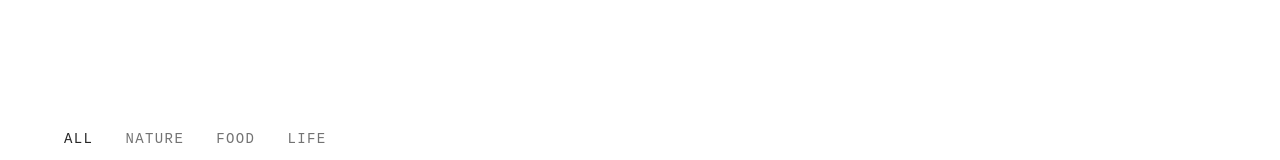
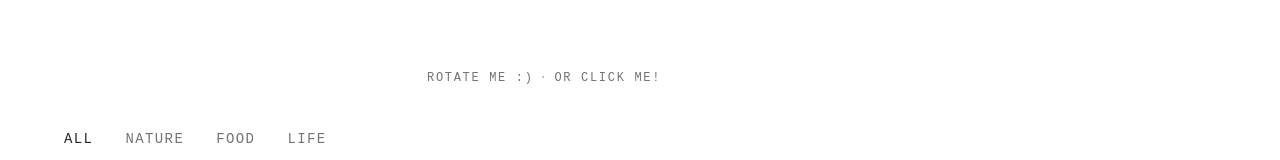
Before and after one commit to oliviaktran/uxportfolio, a Next.js app: page /playground in a window 1280 px wide. Shown: the part 736-896 px from the top of the page. Built offline with nearby package versions, Linux system fonts and the light colour scheme; a web font is replaced by a local one.

Commit message:
Add delayed plain-text hint for playground carousel tilt
Made-with: Cursor

```diff
--- a/app/globals.css
+++ b/app/globals.css
@@ -1077,6 +1077,25 @@ button.about-folder-tab-side:hover {
   }
 }
 
+@keyframes playground-hint-in {
+  from {
+    opacity: 0;
+    transform: translateY(6px);
+  }
+  to {
+    opacity: 1;
+    transform: translateY(0);
+  }
+}
+
+.playground-hint-pop {
+  animation: playground-hint-in 0.45s cubic-bezier(0.22, 1, 0.36, 1) both;
+}
+
+.playground-hint-pop--static {
+  animation: none;
+}
+
 .playground-featured-preview {
   transform-origin: top right;
   animation: playground-featured-in 0.38s cubic-bezier(0.22, 1, 0.36, 1) both;
--- a/components/EllipsePhotoGallery.tsx
+++ b/components/EllipsePhotoGallery.tsx
@@ -29,6 +29,9 @@ const MAX_TILT_Y = 56;
 const DEFAULT_TILT_X = 14;
 /** Below this (px) from pointer-down we treat as a tap, not a tilt drag */
 const DRAG_THRESHOLD_PX = 10;
+
+/** Delay before nudging visitors about tilt / tap (ms) */
+const PLAYGROUND_HINT_DELAY_MS = 3500;
 
 type Props = {
   images: string[];
@@ -97,6 +100,21 @@ export function EllipsePhotoGallery({
 
   const reducedMotion = usePrefersReducedMotion();
   const [isGrabbing, setIsGrabbing] = useState(false);
+  const [playgroundHintVisible, setPlaygroundHintVisible] = useState(false);
+  const playgroundHintTimeoutRef = useRef<ReturnType<typeof setTimeout> | null>(
+    null,
+  );
+  const playgroundHintDismissedRef = useRef(false);
+
+  const dismissPlaygroundHint = useCallback(() => {
+    if (playgroundHintDismissedRef.current) return;
+    playgroundHintDismissedRef.current = true;
+    if (playgroundHintTimeoutRef.current) {
+      clearTimeout(playgroundHintTimeoutRef.current);
+      playgroundHintTimeoutRef.current = null;
+    }
+    setPlaygroundHintVisible(false);
+  }, []);
 
   const resyncSlotBillboards = useCallback(
     (axisTiltX: number, axisTiltY: number, billboard: boolean) => {
@@ -145,6 +163,31 @@ export function EllipsePhotoGallery({
     radiiRef.current = { a, b };
   }, [a, b]);
 
+  useEffect(() => {
+    if (images.length === 0) return;
+    playgroundHintDismissedRef.current = false;
+    const hideId = window.requestAnimationFrame(() => {
+      setPlaygroundHintVisible(false);
+    });
+    if (playgroundHintTimeoutRef.current) {
+      clearTimeout(playgroundHintTimeoutRef.current);
+      playgroundHintTimeoutRef.current = null;
+    }
+    playgroundHintTimeoutRef.current = setTimeout(() => {
+      playgroundHintTimeoutRef.current = null;
+      if (!playgroundHintDismissedRef.current) {
+        setPlaygroundHintVisible(true);
+      }
+    }, PLAYGROUND_HINT_DELAY_MS);
+    return () => {
+      cancelAnimationFrame(hideId);
+      if (playgroundHintTimeoutRef.current) {
+        clearTimeout(playgroundHintTimeoutRef.current);
+        playgroundHintTimeoutRef.current = null;
+      }
+    };
+  }, [images.length]);
+
   const slots = useMemo(() => {
     const n = images.length;
     if (n === 0) return [];
@@ -188,6 +231,8 @@ export function EllipsePhotoGallery({
 
   const onPointerDownCapture = useCallback(
     (e: React.PointerEvent<HTMLDivElement>) => {
+      dismissPlaygroundHint();
+
       if (reducedMotion) return;
       if (e.button !== 0) return;
       const target = e.target as HTMLElement | null;
@@ -204,7 +249,7 @@ export function EllipsePhotoGallery({
       };
       setIsGrabbing(true);
     },
-    [reducedMotion],
+    [dismissPlaygroundHint, reducedMotion],
   );
 
   const onPointerMove = useCallback(
@@ -364,6 +409,26 @@ export function EllipsePhotoGallery({
           );
         })}
       </div>
+
+      {playgroundHintVisible ? (
+        <p
+          className={`playground-hint-pop pointer-events-none absolute bottom-3 left-1/2 z-[280] max-w-[min(90%,20rem)] -translate-x-1/2 text-center font-mono text-[11px] font-normal uppercase leading-snug tracking-[0.14em] text-neutral-500 sm:bottom-4 sm:text-[12px] ${
+            reducedMotion ? "playground-hint-pop--static" : ""
+          }`}
+          role="status"
+          aria-live="polite"
+        >
+          {reducedMotion || !interactive ? (
+            <>Click me!</>
+          ) : (
+            <>
+              Rotate me :)
+              <span className="mx-1.5 text-neutral-400">·</span>
+              or click me!
+            </>
+          )}
+        </p>
+      ) : null}
     </div>
   );
 }
```
